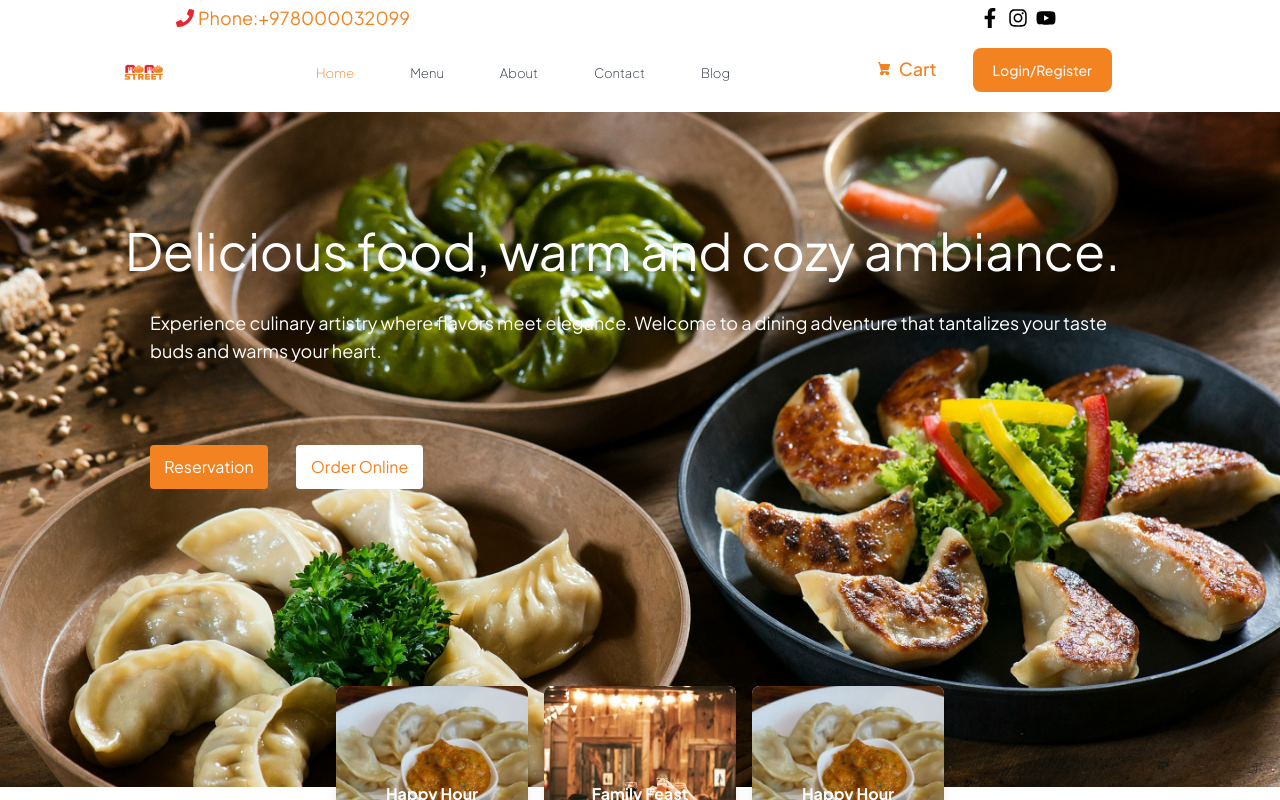
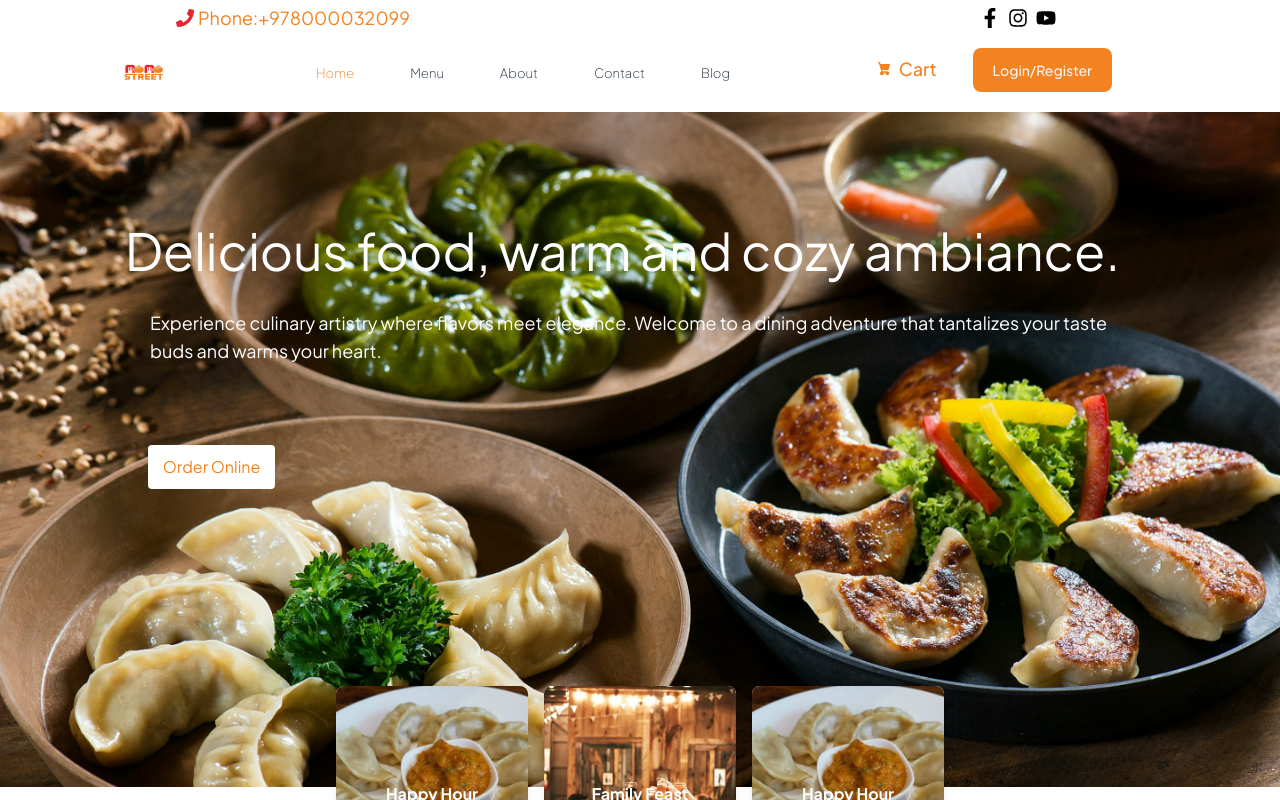
Before and after one commit to RajivMahato68/ResturantWebsite, a React (Vite) app: page / in a window 1280 px wide. Shown: the top 800 px of the page. Built offline with nearby package versions, Linux system fonts and the light colour scheme.

Commit message:
completed my issues

```diff
--- a/src/components/AboutUs/Gallery.jsx
+++ b/src/components/AboutUs/Gallery.jsx
@@ -24,11 +24,11 @@ function Gallery() {
       >
         Our Gallery
       </h1>
-      <div className="flex flex-col items-center md:flex-row md:flex-wrap md:justify-center ">
+      <div className="flex flex-col items-center md:flex-row md:flex-wrap md:justify-center">
         {images.map((image, index) => (
           <div
             key={index}
-            className="flex-shrink-0"
+            className="flex-shrink-0 image-container"
             style={{ width: image.width, height: image.height }}
           >
             <img
@@ -39,6 +39,15 @@ function Gallery() {
           </div>
         ))}
       </div>
+      <style jsx>{`
+        @media (max-width: 768px) {
+          .image-container {
+            width: 100% !important;
+            height: 250px !important;
+            margin-bottom: 16px;
+          }
+        }
+      `}</style>
     </div>
   );
 }
--- a/src/components/Header/FirstSection.jsx
+++ b/src/components/Header/FirstSection.jsx
@@ -19,8 +19,8 @@ function FirstSection() {
         <p className='md:px-[150px] px-5'>Experience culinary artistry where flavors meet elegance. Welcome to a dining adventure that tantalizes your taste buds and warms your heart.</p>
         {/* <p className='md:pl-[155px] pl-[40px]'></p> */}
       </div>
-      <div className='md:pl-[150px] pl-[30px] '>
-      <button className=' bg-[#f38220] w-[118px] h-[44px] text-[16px] text-white font-["Plus_Jakarta_Sans"]text-center rounded mt-20 hover:bg-[#b9763a] md:justify-center mb-5'>Reservation</button>
+      <div className='md:pl-[120px] pl-[30px] pt-20'>
+
       <button className='w-[127px] h-[44px] bg-white rounded text-[#f38220] md:ml-7 justify-center ml-[5px]'>Order Online</button>
       </div>
       </div>
```
